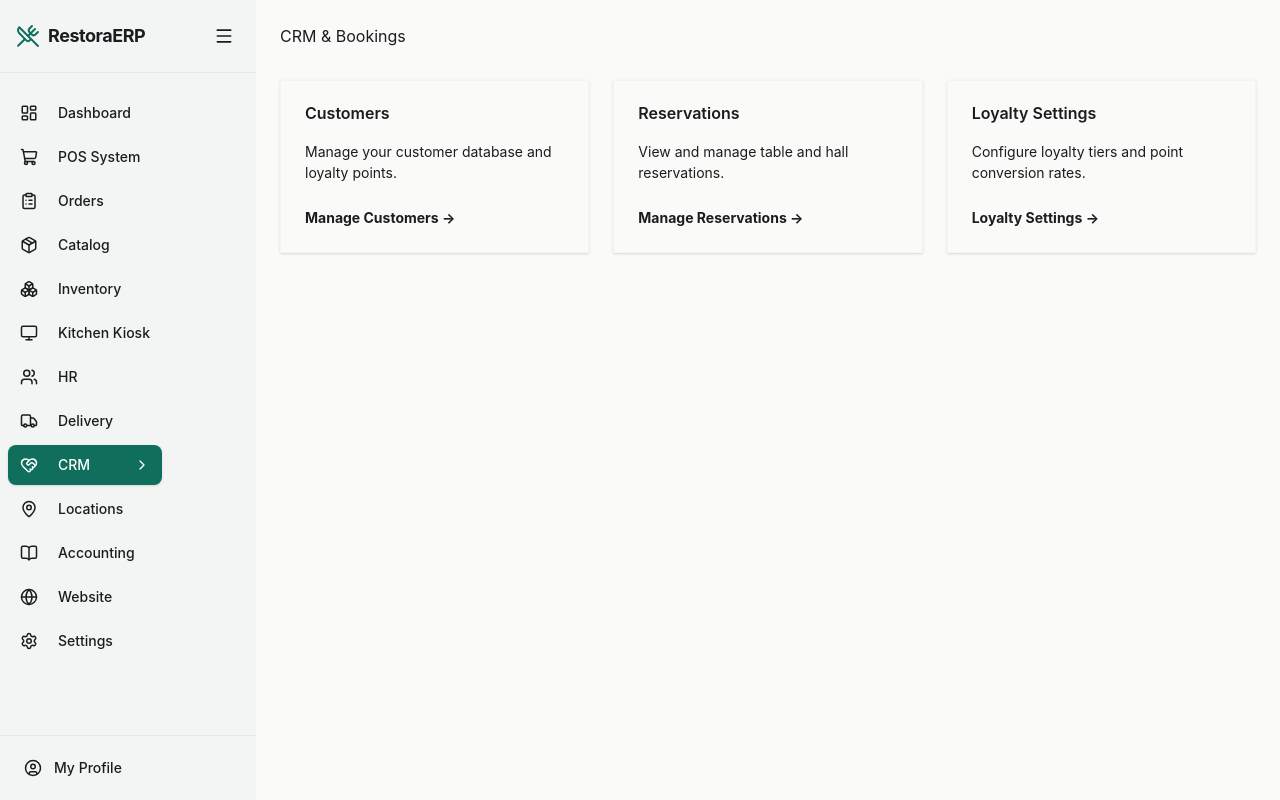
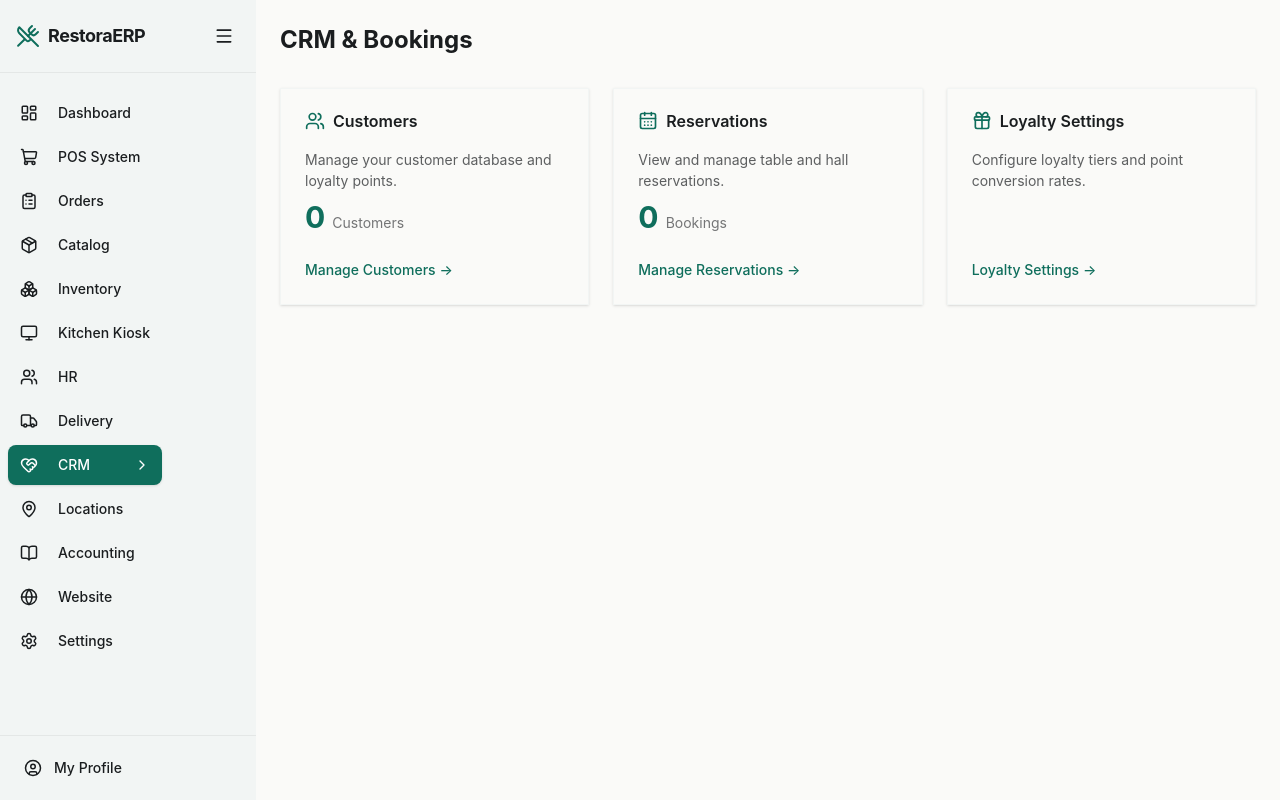
Before and after one commit to restauraerp/front, a Next.js app: page /admin/crm in a window 1280 px wide. Built offline with nearby package versions, Linux system fonts and the light colour scheme; no server answers.

Commit message:
feat: add real-time customer and reservation statistics to CRM dashboard with loading states

```diff
--- a/src/app/(admin)/admin/crm/page.tsx
+++ b/src/app/(admin)/admin/crm/page.tsx
@@ -1,23 +1,73 @@
-import React from 'react';
+'use client';
+import React, { useEffect, useState } from 'react';
 import Link from 'next/link';
 import { Card } from '@/components/ui/Card';
+import { fetchApi } from '@/lib/api';
+import { Users, CalendarDays, Gift } from 'lucide-react';
 
 export default function CRMDashboard() {
+  const [stats, setStats] = useState({ customers: 0, reservations: 0 });
+  const [loading, setLoading] = useState(true);
+
+  useEffect(() => {
+    async function loadStats() {
+      try {
+        const [custRes, resRes] = await Promise.all([
+          fetchApi('/customers?per_page=1').catch(() => null),
+          fetchApi('/reservations?per_page=1').catch(() => null)
+        ]);
+
+        const getCount = (res: any) => res?.total || res?.meta?.total || (Array.isArray(res?.data) ? res.data.length : 0) || (Array.isArray(res) ? res.length : 0) || 0;
+
+        setStats({
+          customers: getCount(custRes),
+          reservations: getCount(resRes),
+        });
+      } catch (error) {
+        console.error("Failed to load crm stats", error);
+      } finally {
+        setLoading(false);
+      }
+    }
+
+    loadStats();
+  }, []);
+
   return (
     <div>
-      <h1 style={{ marginBottom: '2rem' }}>CRM & Bookings</h1>
-      <div style={{ display: 'grid', gridTemplateColumns: 'repeat(auto-fit, minmax(300px, 1fr))', gap: '1.5rem' }}>
-        <Card title="Customers">
-          <p style={{ marginBottom: '1rem', color: 'var(--text-muted)' }}>Manage your customer database and loyalty points.</p>
-          <Link href="/admin/crm/customers" style={{ color: 'var(--primary)', fontWeight: 'bold' }}>Manage Customers &rarr;</Link>
+      <h1 className="text-2xl font-bold mb-8">CRM & Bookings</h1>
+      <div className="grid grid-cols-1 md:grid-cols-3 gap-6">
+        <Card title={<div className="flex items-center gap-2"><Users className="text-primary" size={20} /> Customers</div>}>
+          <div className="mb-4">
+            <p className="text-base-content/70 mb-2">Manage your customer database and loyalty points.</p>
+            {loading ? (
+              <div className="skeleton h-8 w-24"></div>
+            ) : (
+              <div className="text-3xl font-bold text-primary">{stats.customers} <span className="text-sm font-normal text-base-content/60">Customers</span></div>
+            )}
+          </div>
+          <Link href="/admin/crm/customers" className="text-primary font-medium hover:underline inline-flex items-center gap-1">Manage Customers &rarr;</Link>
         </Card>
-        <Card title="Reservations">
-          <p style={{ marginBottom: '1rem', color: 'var(--text-muted)' }}>View and manage table and hall reservations.</p>
-          <Link href="/admin/crm/reservations" style={{ color: 'var(--primary)', fontWeight: 'bold' }}>Manage Reservations &rarr;</Link>
+
+        <Card title={<div className="flex items-center gap-2"><CalendarDays className="text-primary" size={20} /> Reservations</div>}>
+          <div className="mb-4">
+            <p className="text-base-content/70 mb-2">View and manage table and hall reservations.</p>
+            {loading ? (
+              <div className="skeleton h-8 w-24"></div>
+            ) : (
+              <div className="text-3xl font-bold text-primary">{stats.reservations} <span className="text-sm font-normal text-base-content/60">Bookings</span></div>
+            )}
+          </div>
+          <Link href="/admin/crm/reservations" className="text-primary font-medium hover:underline inline-flex items-center gap-1">Manage Reservations &rarr;</Link>
         </Card>
-        <Card title="Loyalty Settings">
-          <p style={{ marginBottom: '1rem', color: 'var(--text-muted)' }}>Configure loyalty tiers and point conversion rates.</p>
-          <Link href="/admin/crm/loyalty" style={{ color: 'var(--primary)', fontWeight: 'bold' }}>Loyalty Settings &rarr;</Link>
+
+        <Card title={<div className="flex items-center gap-2"><Gift className="text-primary" size={20} /> Loyalty Settings</div>}>
+          <div className="mb-4">
+            <p className="text-base-content/70 mb-2">Configure loyalty tiers and point conversion rates.</p>
+            {/* Invisible placeholder block to keep card height symmetrical */}
+            <div className="text-3xl font-bold text-primary opacity-0 pointer-events-none">0</div>
+          </div>
+          <Link href="/admin/crm/loyalty" className="text-primary font-medium hover:underline inline-flex items-center gap-1">Loyalty Settings &rarr;</Link>
         </Card>
       </div>
     </div>
```
